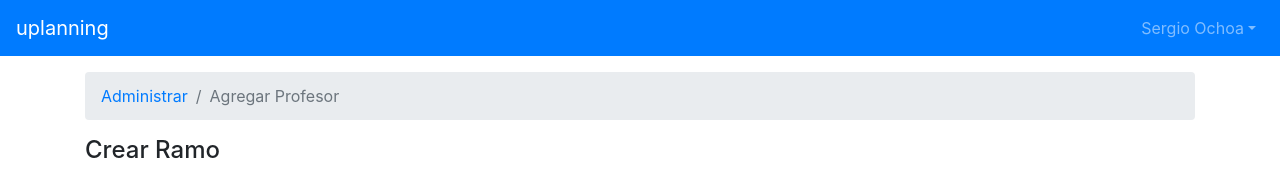
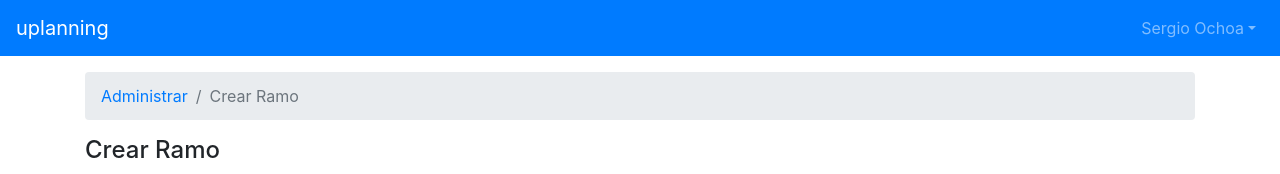
Before and after one commit to danielarayap/uplanning, a React (Create React App) app in the folder uplanning-app/: page /manage/new_ramo in a window 1280 px wide. Shown: the top 174 px of the page. Built offline with nearby package versions, Linux system fonts and the light colour scheme.

Commit message:
Agrega distintas vistas de creacion

```diff
--- a/uplanning-app/src/components/NewCourse.js
+++ b/uplanning-app/src/components/NewCourse.js
@@ -13,7 +13,7 @@ class NewCourse extends React.Component {
 		this.pathNames = [
 			"Administrar",
 			this.info.year + "-" + this.info.semester,
-			"Nuevo Curso"
+			"Crear Curso"
 		];
 		this.paths = [
 			"manage",
--- a/uplanning-app/src/components/NewRamo.js
+++ b/uplanning-app/src/components/NewRamo.js
@@ -10,11 +10,11 @@ class NewRamo extends React.Component {
 		};
 		this.pathNames = [
 			"Administrar",
-			"Agregar Profesor"
+			"Crear Ramo"
 		];
 		this.paths = [
 			"manage",
-			"new_teacher"
+			"new_ramo"
 		];
 	}
 
```
